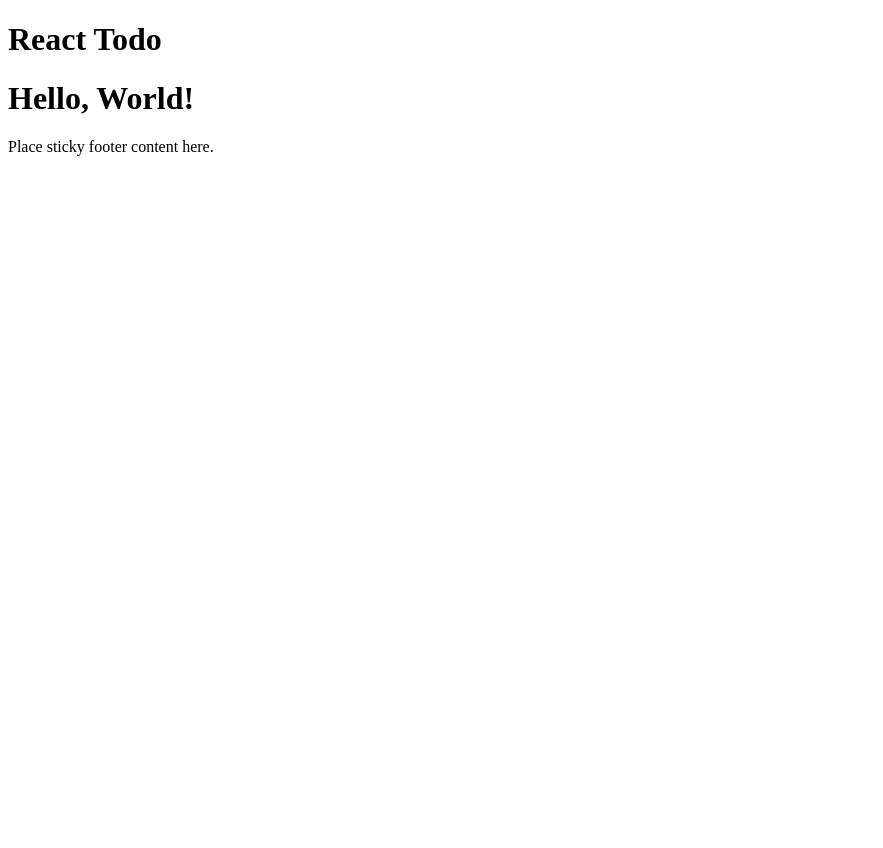
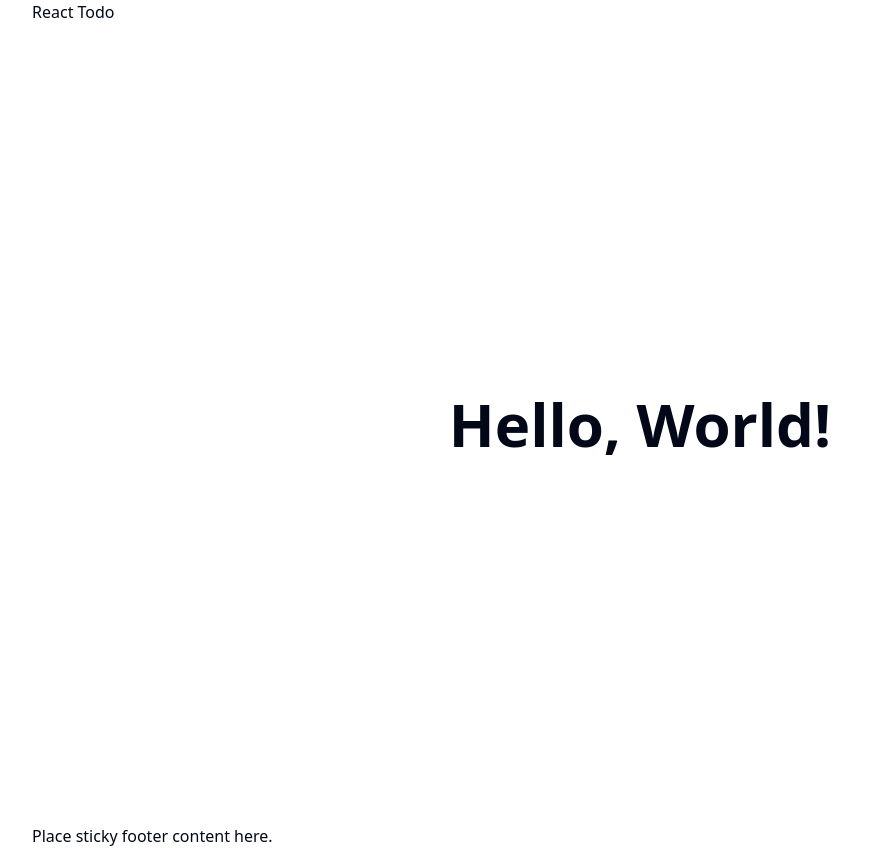
Before and after one commit to wontory/wontory.dev-legacy, a Next.js app: page / in a window 1280 px wide. Shown: the whole page, without its empty margins (0-883 px from the left). Before the commit the page ends 800 px from the top, so only its background shows below. Built offline with nearby package versions, Linux system fonts and the light colour scheme.

Commit message:
fix: TailwindCSS shadcn/ui TypeScript 오류 수정

```diff
--- a/src/app/layout.tsx
+++ b/src/app/layout.tsx
@@ -2,6 +2,7 @@
 
 import Header from '@/components/Header'
 import Footer from '@/components/Footer'
+import '@/styles/globals.css'
 
 export const metadata: Metadata = {
   title: {
--- /dev/null
+++ b/tailwind.config.js
@@ -0,0 +1,78 @@
+const { fontFamily } = require('tailwindcss/defaultTheme')
+
+/** @type {import('tailwindcss').Config} */
+module.exports = {
+  darkMode: ['class'],
+  content: [
+    './pages/**/*.{ts,tsx}',
+    './components/**/*.{ts,tsx}',
+    './app/**/*.{ts,tsx}',
+    './src/**/*.{ts,tsx}',
+  ],
+  theme: {
+    container: {
+      center: true,
+      padding: '2rem',
+      screens: {
+        '2xl': '1400px',
+      },
+    },
+    extend: {
+      colors: {
+        border: 'hsl(var(--border))',
+        input: 'hsl(var(--input))',
+        ring: 'hsl(var(--ring))',
+        background: 'hsl(var(--background))',
+        foreground: 'hsl(var(--foreground))',
+        primary: {
+          DEFAULT: 'hsl(var(--primary))',
+          foreground: 'hsl(var(--primary-foreground))',
+        },
+        secondary: {
+          DEFAULT: 'hsl(var(--secondary))',
+          foreground: 'hsl(var(--secondary-foreground))',
+        },
+        destructive: {
+          DEFAULT: 'hsl(var(--destructive))',
+          foreground: 'hsl(var(--destructive-foreground))',
+        },
+        muted: {
+          DEFAULT: 'hsl(var(--muted))',
+          foreground: 'hsl(var(--muted-foreground))',
+        },
+        accent: {
+          DEFAULT: 'hsl(var(--accent))',
+          foreground: 'hsl(var(--accent-foreground))',
+        },
+        popover: {
+          DEFAULT: 'hsl(var(--popover))',
+          foreground: 'hsl(var(--popover-foreground))',
+        },
+        card: {
+          DEFAULT: 'hsl(var(--card))',
+          foreground: 'hsl(var(--card-foreground))',
+        },
+      },
+      borderRadius: {
+        lg: 'var(--radius)',
+        md: 'calc(var(--radius) - 2px)',
+        sm: 'calc(var(--radius) - 4px)',
+      },
+      keyframes: {
+        'accordion-down': {
+          from: { height: 0 },
+          to: { height: 'var(--radix-accordion-content-height)' },
+        },
+        'accordion-up': {
+          from: { height: 'var(--radix-accordion-content-height)' },
+          to: { height: 0 },
+        },
+      },
+      animation: {
+        'accordion-down': 'accordion-down 0.2s ease-out',
+        'accordion-up': 'accordion-up 0.2s ease-out',
+      },
+    },
+  },
+  plugins: [require('tailwindcss-animate')],
+}
--- a/tsconfig.json
+++ b/tsconfig.json
@@ -27,7 +27,7 @@
     "**/*.ts",
     "**/*.tsx",
     ".next/types/**/*.ts",
-    "tailwind.config.mts"
+    "tailwind.config.js"
   ],
   "exclude": ["node_modules"]
 }
```
Also changed, not shown: components.json, src/styles/globals.css (line endings or trailing spaces), tailwind.config.mts (deleted).
